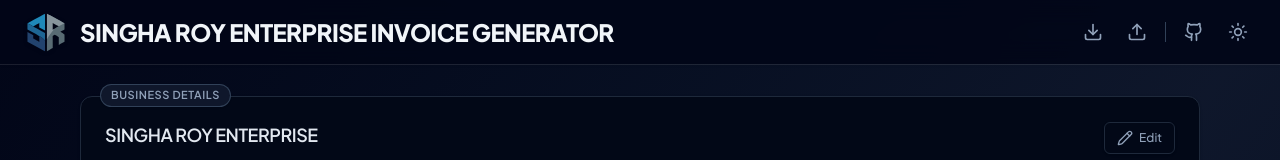
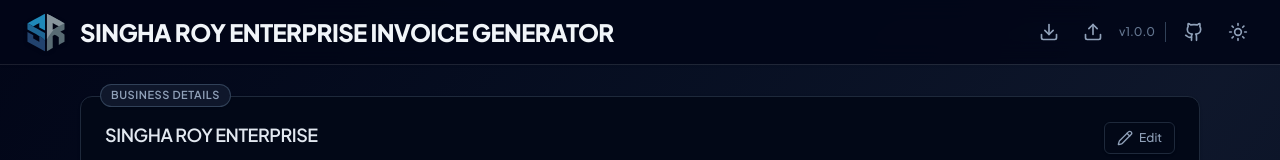
Before and after one commit to antigravity-vibe/singha-roy-enterprise-bill-gen, a React (Vite) app: page / in a window 1280 px wide. Shown: the top 160 px of the page. Built offline with nearby package versions, Linux system fonts and the light colour scheme; what pdfmake would draw is missing.

Commit message:
Added version in the header

```diff
--- a/src/App.tsx
+++ b/src/App.tsx
@@ -231,6 +231,9 @@ function App() {
                     </button>
 
                     {/* Separator */}
+                    <span className="hidden text-xs font-medium text-slate-400 sm:inline dark:text-slate-500">
+                        v{packageJSON.version}
+                    </span>
                     <div className="mx-0.5 h-5 w-px bg-slate-200 dark:bg-slate-700" />
 
                     {packageJSON.repository?.url && (
```
